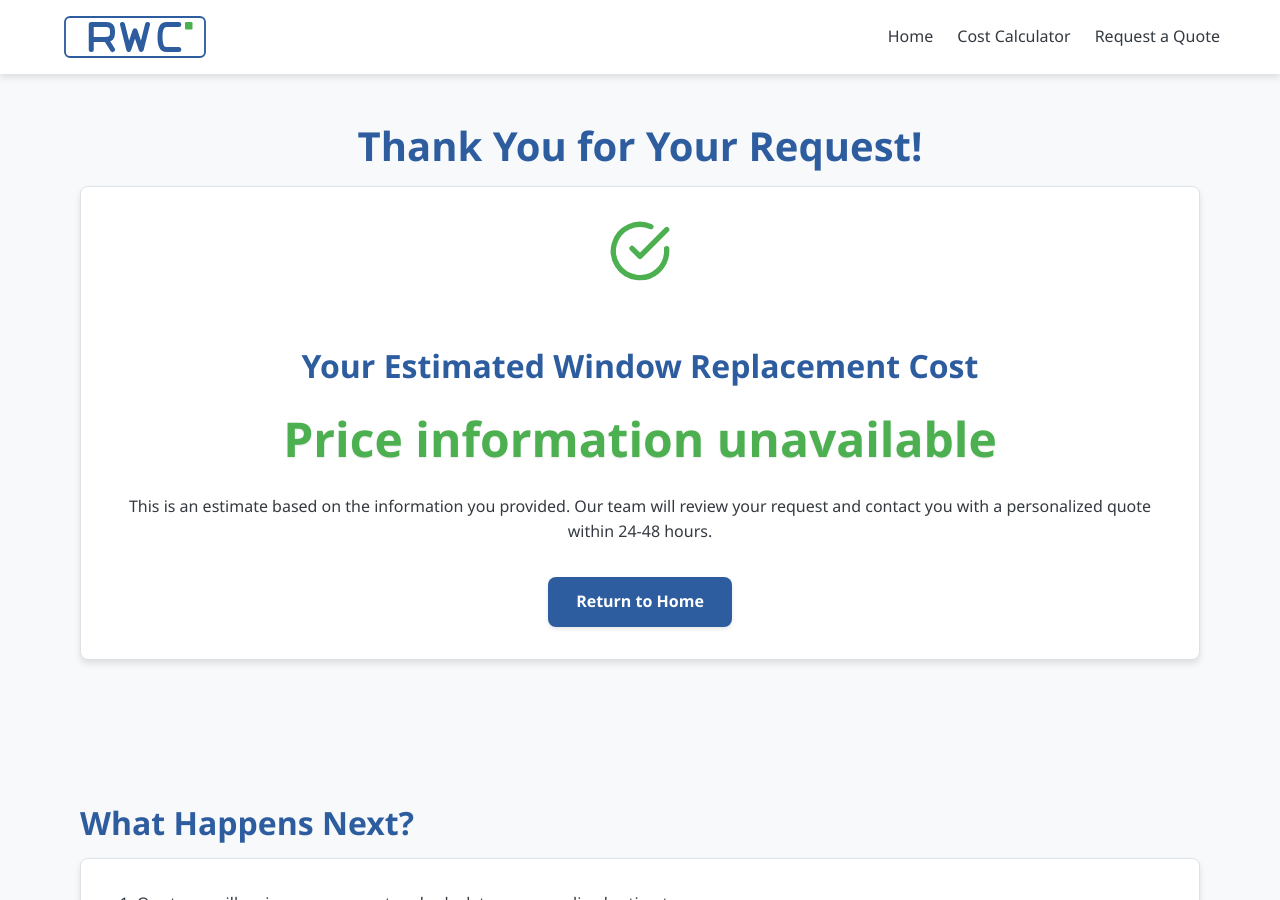
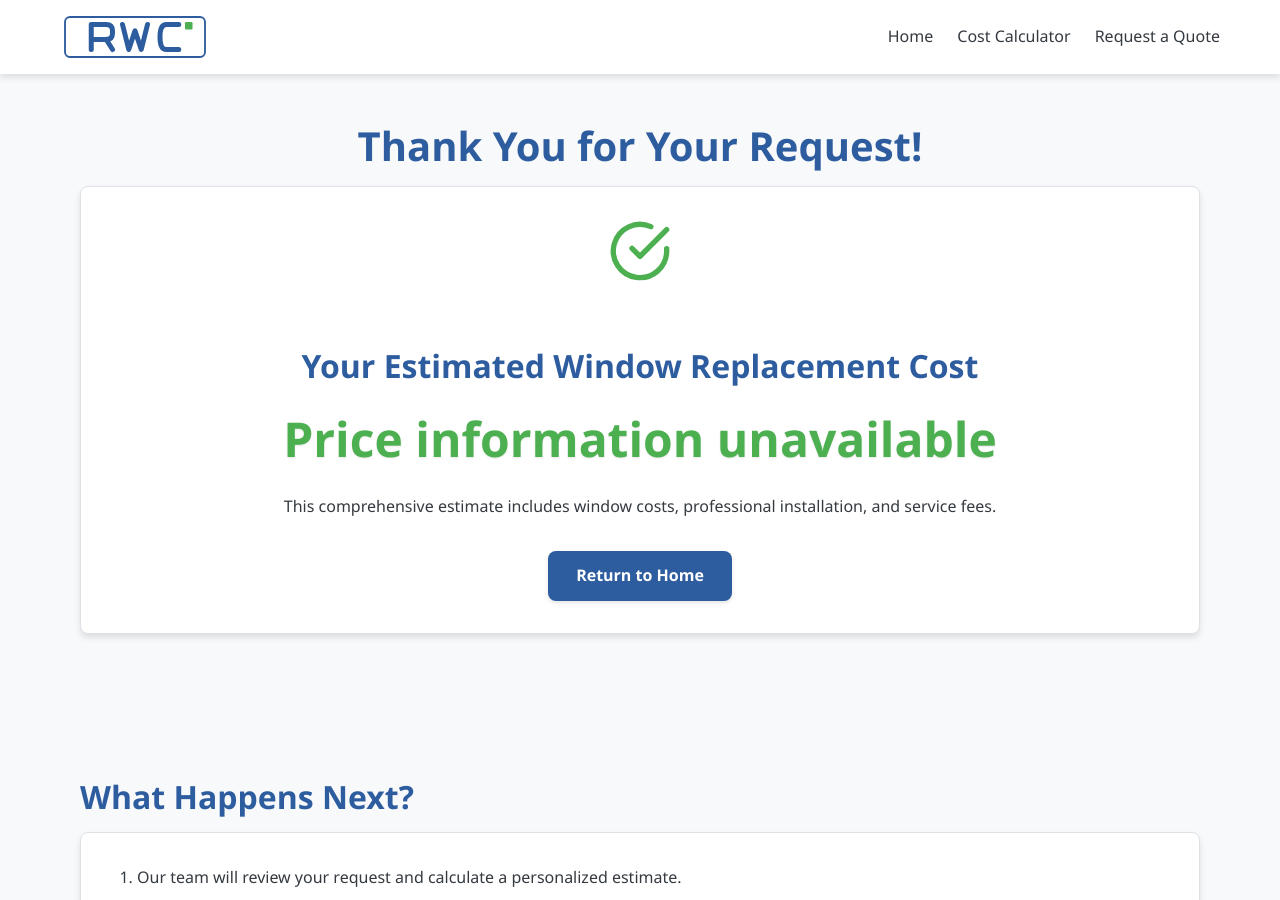
Before and after one commit to tim-amredev/replacement-window-costs, a Jekyll site: the page built from thankyou.html, in a window 1280 px wide and 900 px high. Built offline with Jekyll 4.4.1, drawn with Linux system fonts in a browser that asks for light colours.

Commit message:
Update thankyou.html

```diff
--- a/thankyou.html
+++ b/thankyou.html
@@ -11,7 +11,7 @@ title: Thank You
 
     <h2>Your Estimated Window Replacement Cost</h2>
     <p class="price" id="quoted-price">$0</p>
-      <p>This is an estimate based on the information you provided. Our team will review your request and contact you with a personalized quote within 24-48 hours.</p>
+    <p>This comprehensive estimate includes window costs, professional installation, and service fees.</p>
 
     <div style="margin-top: 2rem;">
       <a href="{{ site.baseurl }}/" class="btn btn-primary">Return to Home</a>
```
Lines whose indentation alone changed are shown as unchanged.
